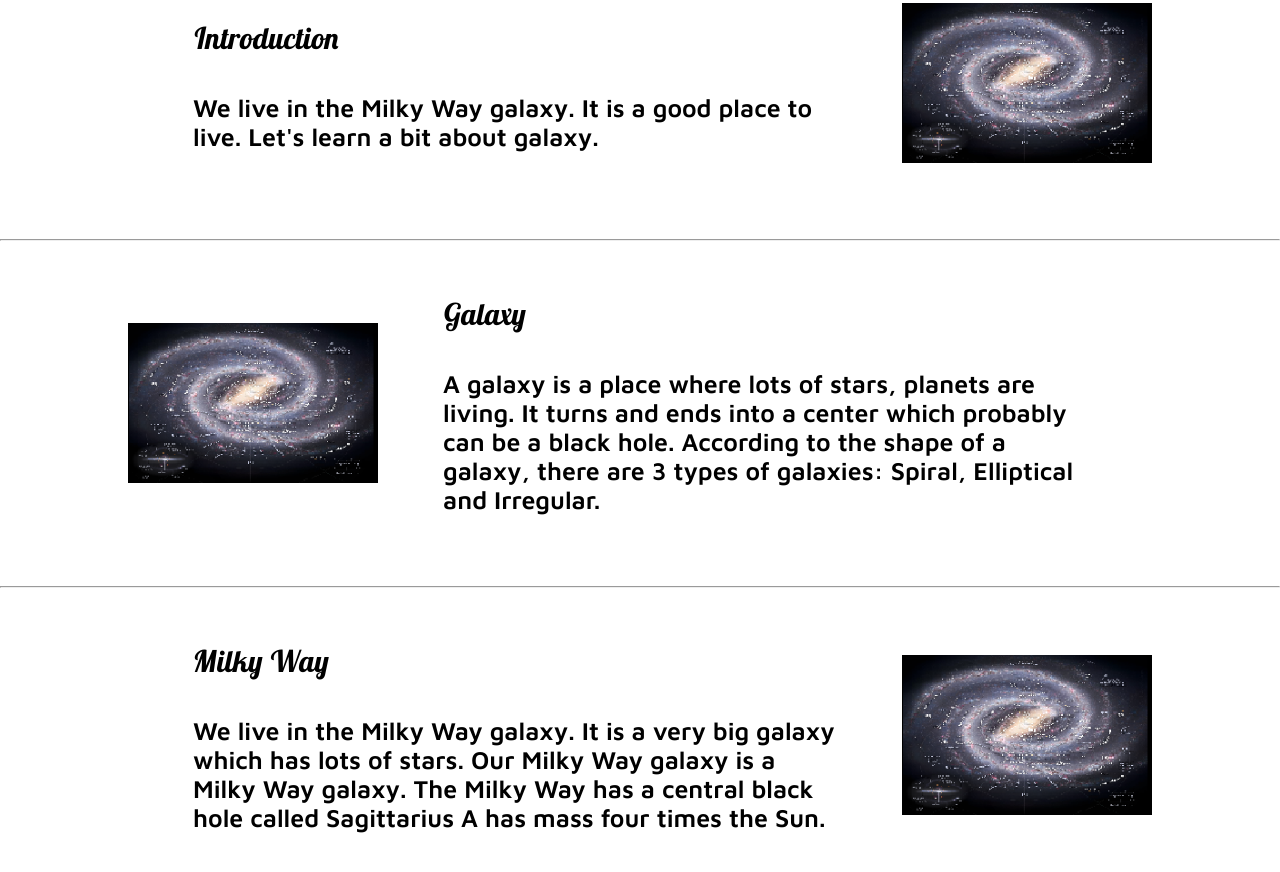
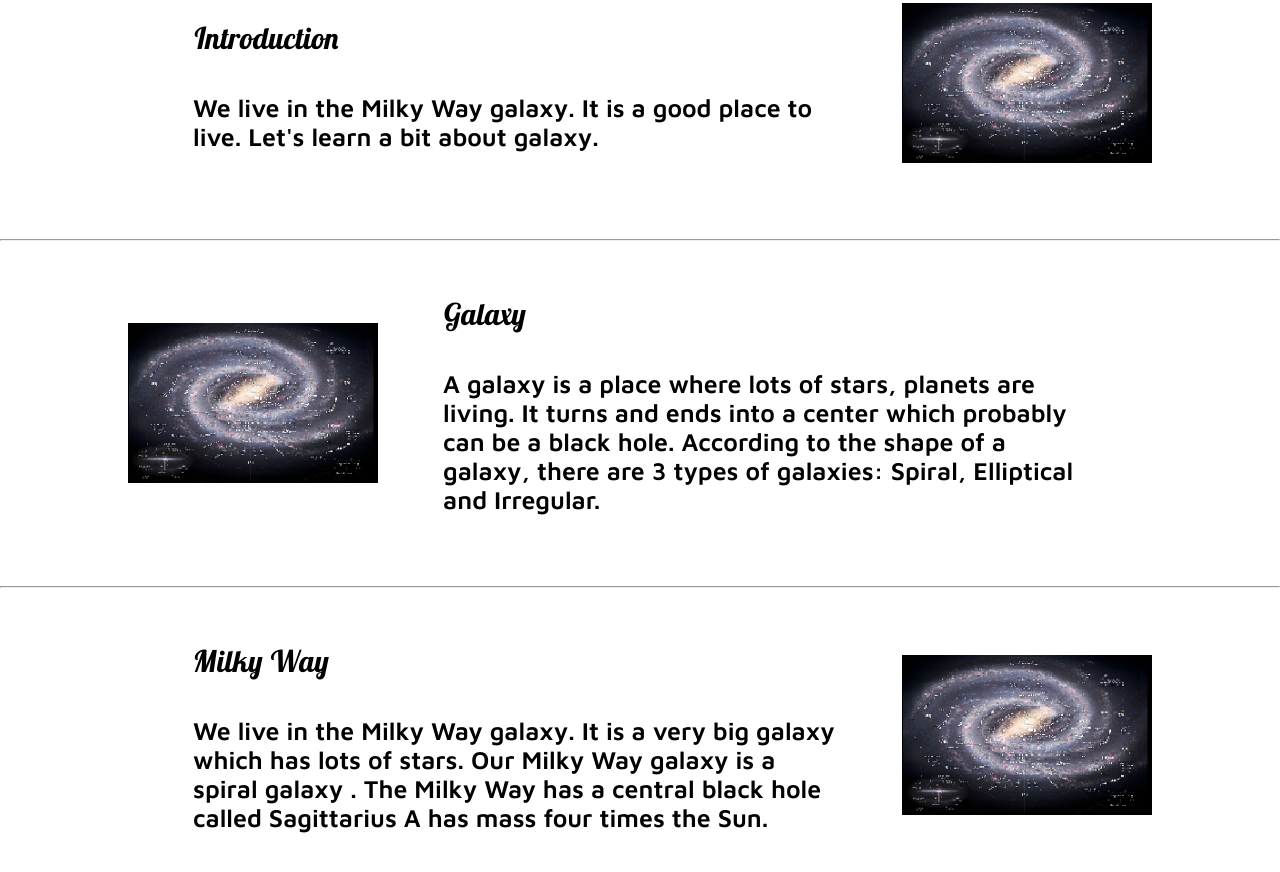
Before and after one commit to saiprocoder/universe, a plain HTML site: page galaxies.html in a window 1280 px wide. Shown: the part 824-1696 px from the top of the page. Drawn offline with Linux system fonts and the light colour scheme.

Commit message:
Update galaxies.html

```diff
--- a/galaxies.html
+++ b/galaxies.html
@@ -68,7 +68,8 @@
         <div class="paras">
             <p class="sectionTag text-big">Milky Way</p>
             <br><br>
-            <p class="sectionTag text-small">We live in the Milky Way galaxy. It is a very big galaxy which has lots of stars. Our Milky Way galaxy is a Milky Way galaxy. The Milky Way has a central black hole called Sagittarius A has mass four times the Sun.</p>
+            <p class="sectionTag text-small">We live in the Milky Way galaxy. It is a very big galaxy which has lots of stars. Our Milky Way galaxy is a spiral galaxy
+                . The Milky Way has a central black hole called Sagittarius A has mass four times the Sun.</p>
         </div>
         <div class="thumbnail">
             <img src="galaxy.png" alt="Galaxy">
```
